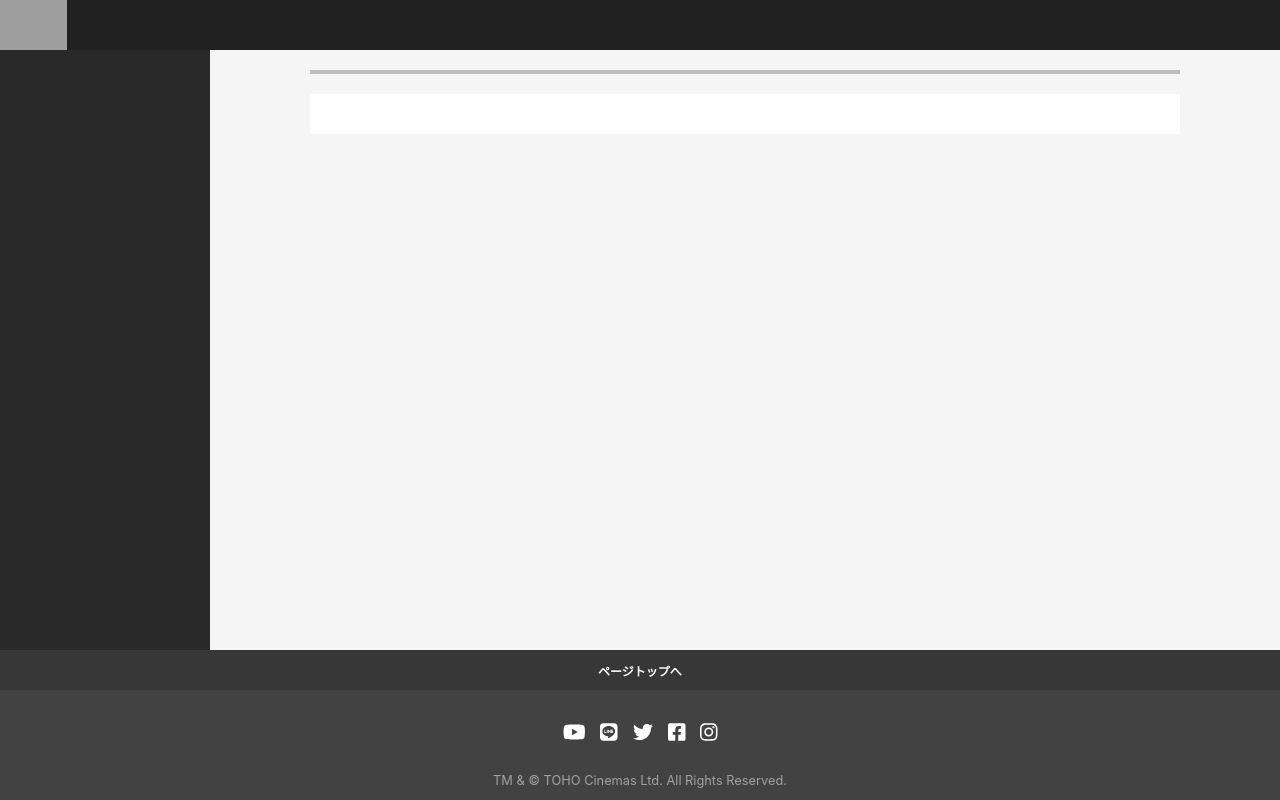
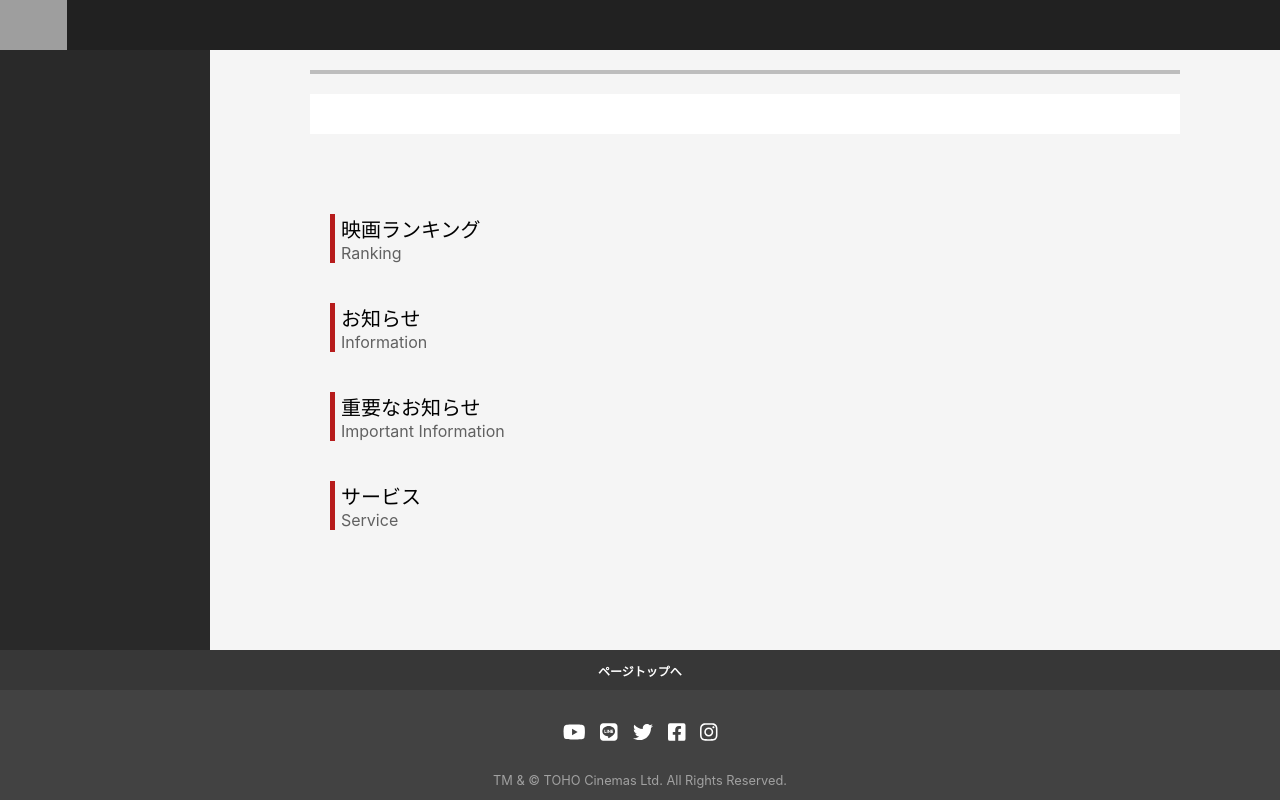
Before and after one commit to veloyamigiku/xoho-react, a React (Create React App) app: page / in a window 1280 px wide. Built offline with nearby package versions, Linux system fonts and the light colour scheme; no server answers; grey boxes are pictures that could not be loaded; the HTML template or start-up script is replaced by a standard one.

Commit message:
・共通コンポーネント（ヘディング）を追加する。

```diff
--- /dev/null
+++ b/src/components/common/Heading.js
@@ -0,0 +1,12 @@
+import classes from './Heading.module.css';
+
+const Heading = function(props) {
+  return (
+    <div className={classes.Heading}>
+      <div className={classes.HeadingTitle}>{props.data.title}</div>
+      <div className={classes.HeadingSub}>{props.data.sub}</div>
+    </div>
+  );
+}
+
+export default Heading;
--- /dev/null
+++ b/src/components/common/Heading.module.css
@@ -0,0 +1,16 @@
+.Heading {
+  margin-top: 40px;
+  margin-left: 20px;
+  margin-right: 20px;
+  padding-left: 6px;
+  border-left: 5px solid #b71c1c;
+}
+
+.HeadingTitle {
+  font-size: 20px;
+}
+
+.HeadingSub {
+  font-size: 16px;
+  color: #616161;
+}
--- a/src/components/top/Top.js
+++ b/src/components/top/Top.js
@@ -4,6 +4,8 @@ import axios from 'axios';
 import TopMenu from '../common/TopMenu';
 import LoginMenu from './login_menu/LoginMenu';
 import TopBanner from './top_banner/TopBanner';
+import Heading from '../common/Heading';
+import { topHeadingData } from './TopHeadingData';
 
 const Top = function() {
 
@@ -34,6 +36,10 @@ const Top = function() {
       <TopMenu data={topMenuData} />
       <LoginMenu data={loginMenuData} />
       <TopBanner data={topBannerData} />
+      <Heading data={topHeadingData['R']} />
+      <Heading data={topHeadingData['I']} />
+      <Heading data={topHeadingData['II']} />
+      <Heading data={topHeadingData['S']} />
     </div>
   );
 }
--- /dev/null
+++ b/src/components/top/TopHeadingData.js
@@ -0,0 +1,18 @@
+export const topHeadingData = {
+  'R':{
+    title: '映画ランキング',
+    sub: 'Ranking'
+  },
+  'I': {
+    title: 'お知らせ',
+    sub: 'Information'
+  },
+  'II': {
+    title: '重要なお知らせ',
+    sub: 'Important Information'
+  },
+  'S': {
+    title: 'サービス',
+    sub: 'Service'
+  }
+};
```
Also changed, not shown: 2 other files (tests, documents, lock files or other folders).
